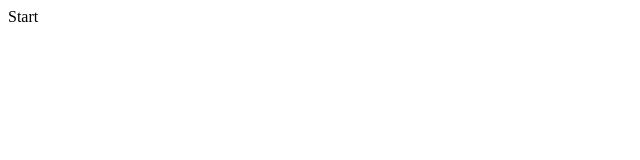
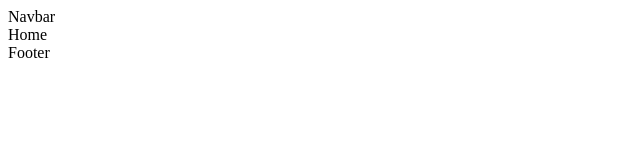
Before and after one commit to zajacHubert/Animal-blog-front, a React (Create React App) app: page / in a window 1280 px wide. Shown: the top 160 px of the page, without its empty margins (0-640 px from the left). Built offline with nearby package versions, Linux system fonts and the light colour scheme.

Commit message:
Add user type

```diff
--- a/src/App.tsx
+++ b/src/App.tsx
@@ -1,12 +1,70 @@
 import React from 'react';
+import { createRoot } from "react-dom/client";
+import {
+  createBrowserRouter,
+  RouterProvider,
+  Route,
+  Link,
+  Outlet,
+} from "react-router-dom";
+import Footer from './components/Footer/Footer';
+import Navbar from './components/Navbar/Navbar';
+import Home from './pages/Home/Home';
+import Login from './pages/Login/Login';
+import Register from './pages/Register/Register';
+import Single from './pages/Single/Single';
+import Write from './pages/Write/Write';
 
 
-function App() {
+const Layout = () => {
   return (
-    <div className="App">
-      Start
+    <>
+      <Navbar />
+      <Outlet />
+      <Footer />
+    </>
+  )
+}
+
+const router = createBrowserRouter([
+  {
+    path: '/',
+    element: <Layout />,
+    children: [
+      {
+        path: '/',
+        element: <Home />,
+      },
+      {
+        path: '/post/:id',
+        element: <Single />,
+      },
+      {
+        path: '/write',
+        element: <Write />,
+      },
+
+    ]
+  },
+  {
+    path: '/register',
+    element: <Register />
+  },
+  {
+    path: '/login',
+    element: <Login />
+  },
+
+]);
+
+const App = () => {
+  return (
+    <div className="app">
+      <div className="container">
+        <RouterProvider router={router} />
+      </div>
     </div>
-  );
+  )
 }
 
 export default App;
```
Also changed, not shown: src/types/user.ts (added, +24 -0 lines).
